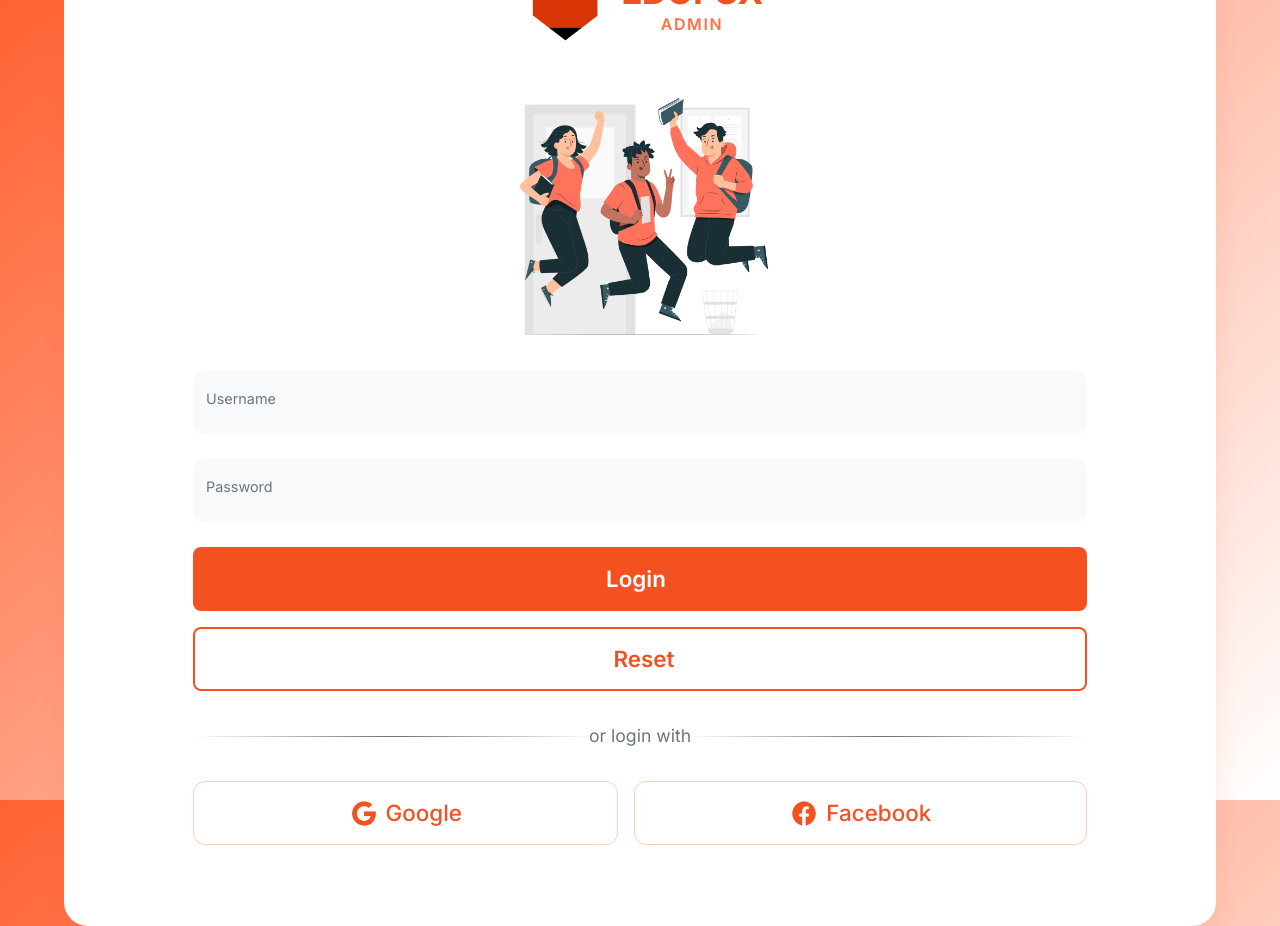
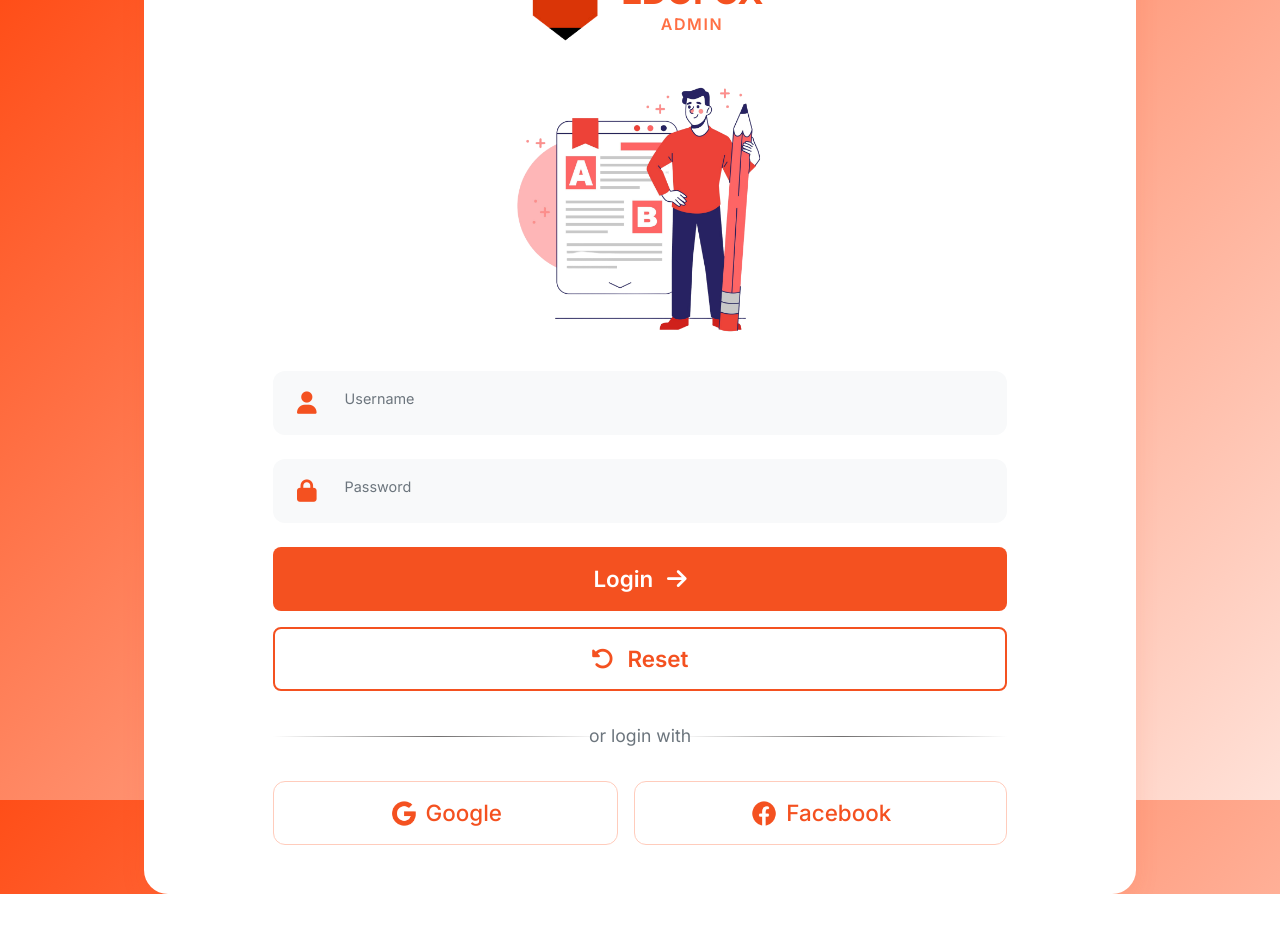
Before and after one commit to Aniket-More-19/edofox-admin, a CodeIgniter 4 app: the page made by app/Views/login.php in a window 1280 px wide. After the commit the page ends 894 px from the top, so only its background shows below. Run offline with PHP 8.4 and a stand-in for CodeIgniter, Linux system fonts and the light colour scheme; the template is opened without the code that fills it, so the values that code supplies are empty; some libraries are stand-ins or nearby versions.

Commit message:
login: updated styles and images for login

```diff
--- a/app/Views/login.php
+++ b/app/Views/login.php
@@ -6,7 +6,7 @@
 
     <!-- This image only for desktop screens -->
     <div class="img-container">
-        <img src="<?php echo base_url('images/login/desktop-img.png') ?>" alt="">
+        <img src="<?php echo base_url('images/login/desktop-img.png') ?>" alt="desktop large login image">
     </div>
 
     <div class="login-parent-container ">
@@ -22,16 +22,16 @@
 
             <!-- Login Illustration -->
             <div class="text-center mb-4">
-                <img src="<?php echo base_url('images/login/login-img.jpg') ?>" alt="Login Illustration" class="login-illustration">
+                <img src="<?php echo base_url('images/login/login-img.png') ?>" alt="Login Illustration" class="login-illustration">
             </div>
 
             <!-- Login Form -->
             <form class="login-form">
                 <div class="form-group floating-input mb-4">
                     <div class="input-group input-group-lg">
-                        <!-- <span class="input-group-text border-end-0">
+                        <span class="input-group-text border-end-0">
                             <i class="fas fa-user"></i>
-                        </span> -->
+                        </span>
                         <div class="form-floating flex-grow-1">
                             <input type="text" class="form-control border-start-0" id="username" placeholder="Username" required>
                             <label for="username">Username</label>
@@ -41,9 +41,9 @@
 
                 <div class="form-group floating-input mb-4">
                     <div class="input-group input-group-lg">
-                        <!-- <span class="input-group-text border-end-0">
+                        <span class="input-group-text border-end-0">
                             <i class="fas fa-lock"></i>
-                        </span> -->
+                        </span>
                         <div class="form-floating flex-grow-1">
                             <input type="password" class="form-control border-start-0" id="password" placeholder="Password" required>
                             <label for="password">Password</label>
--- a/app/Views/main.php
+++ b/app/Views/main.php
@@ -8,6 +8,8 @@
     <link href="https://cdn.jsdelivr.net/npm/bootstrap@5.3.3/dist/css/bootstrap.min.css" rel="stylesheet" integrity="sha384-QWTKZyjpPEjISv5WaRU9OFeRpok6YctnYmDr5pNlyT2bRjXh0JMhjY6hW+ALEwIH" crossorigin="anonymous">
     <link rel="stylesheet" href="<?= base_url('styles/global.css') ?>">
     <link rel="stylesheet" href="<?= base_url('styles/login-style.css') ?>">
+    <link rel="stylesheet" href="https://cdnjs.cloudflare.com/ajax/libs/font-awesome/6.4.2/css/all.min.css">
+
     <!-- STYLES -->
     <style>
         @import url('https://fonts.googleapis.com/css2?family=Handlee&family=Inter:ital,opsz,wght@0,14..32,100..900;1,14..32,100..900&family=Patrick+Hand&family=Poppins:ital,wght@0,100;0,200;0,300;0,400;0,500;0,600;0,700;0,800;0,900;1,100;1,200;1,300;1,400;1,500;1,600;1,700;1,800;1,900&family=Raleway:ital,wght@0,100..900;1,100..900&family=Roboto:ital,wght@0,100..900;1,100..900&display=swap');
--- a/public/styles/global.css
+++ b/public/styles/global.css
@@ -24,7 +24,7 @@ body {
     var(--light-orange) 0%,
     var(--white) 100%
   ); */
-  background: linear-gradient(135deg, #ff6232 0%, var(--white) 100%);
+  background: linear-gradient(135deg, #ff4e18 0%, var(--white) 120%);
   /* font-family: "Segoe UI", sans-serif; */
   font-family: "Inter", sans-serif;
 }
--- a/public/styles/login-style.css
+++ b/public/styles/login-style.css
@@ -222,90 +222,30 @@
   box-shadow: none;
 }
 
-@media screen and (min-height: 41.688rem) and (max-height: 43.75rem) {
-  .login-container {
-    padding: 1rem 1.5rem;
-  }
-
-  /* Logo Styles */
-
-  .logo-img {
-    width: 2rem;
-    height: 2rem;
-  }
-
-  .brand-name {
-    color: var(--primary-color);
-    font-size: 1.3rem;
-  }
-
-  .admin-text {
-    color: var(--secondary-color);
-    font-size: 0.6rem;
-    font-weight: 600;
-    letter-spacing: 0.1em;
-  }
-
-  /* Login Illustration */
-  .login-illustration {
-    width: 6rem;
-    height: auto;
-  }
-
-  /* Form Styles */
-
-  .floating-input .form-control {
-    height: 3rem;
-    padding: 1rem 0.75rem;
-  }
-
-  .floating-input .form-floating label {
-    font-size: 1rem;
-  }
-
-  /* Button Styles */
-  .login-btn,
-  .reset-btn {
-    height: 3rem;
-  }
-
-  /* Social Login Styles */
-
-  .divider-text {
-    font-size: 0.875rem;
-  }
-
-  .btn-social {
-    height: 3rem;
-  }
-
-  .btn-social img {
-    width: 1.4rem;
-    height: 1.4rem;
-  }
-}
-
-@media screen and (min-height: 46.25rem) and (max-height: 52.5rem) {
-  .login-container {
-    padding: 1rem 1.5rem;
-  }
-}
-
 @media screen and (min-width: 48rem) {
   .login-parent-container {
-    padding: 1rem 2rem;
+    padding: 1rem 6rem;
   }
   .login-container {
     padding: 4rem 6rem;
+  }
+
+  .floating-input .form-control {
+    height: 4rem;
+    font-size: 1.4rem;
+  }
+
+  .input-group i {
+    font-size: 1.4rem;
   }
 }
 
 @media screen and (min-width: 51.25rem) {
   .login-parent-container {
-    padding: 2rem 4rem;
+    padding: 2rem 7rem;
   }
   .login-container {
-    padding: 5rem 7rem;
+    padding: 5rem 6rem;
   }
 
   /* Logo Styles */
@@ -333,7 +273,12 @@
 
   .floating-input .form-control {
     height: 4rem;
+    font-size: 1.4rem;
     padding: 1rem 0.75rem;
+  }
+
+  .input-group i {
+    font-size: 1.4rem;
   }
 
   .floating-input .form-floating label {
@@ -366,10 +311,10 @@
 
 @media screen and (min-width: 64rem) {
   .login-parent-container {
-    padding: 2rem 4rem;
+    padding: 2rem 9rem;
   }
   .login-container {
-    padding: 5rem 8rem;
+    padding: 3rem 8rem;
   }
 
   /* Logo Styles */
@@ -385,6 +330,17 @@
 
   .admin-text {
     font-size: 1rem;
+  }
+
+  /* form styles */
+
+  .floating-input .form-control {
+    height: 4rem;
+    font-size: 1.4rem;
+  }
+
+  .input-group i {
+    font-size: 1.4rem;
   }
 
   /* Login Illustration */
```
Also changed, not shown: other parts of public/styles/login-style.css (+99 -2 lines), public/images/login/login-img.jpg (deleted), public/images/login/login-img.png (added).
